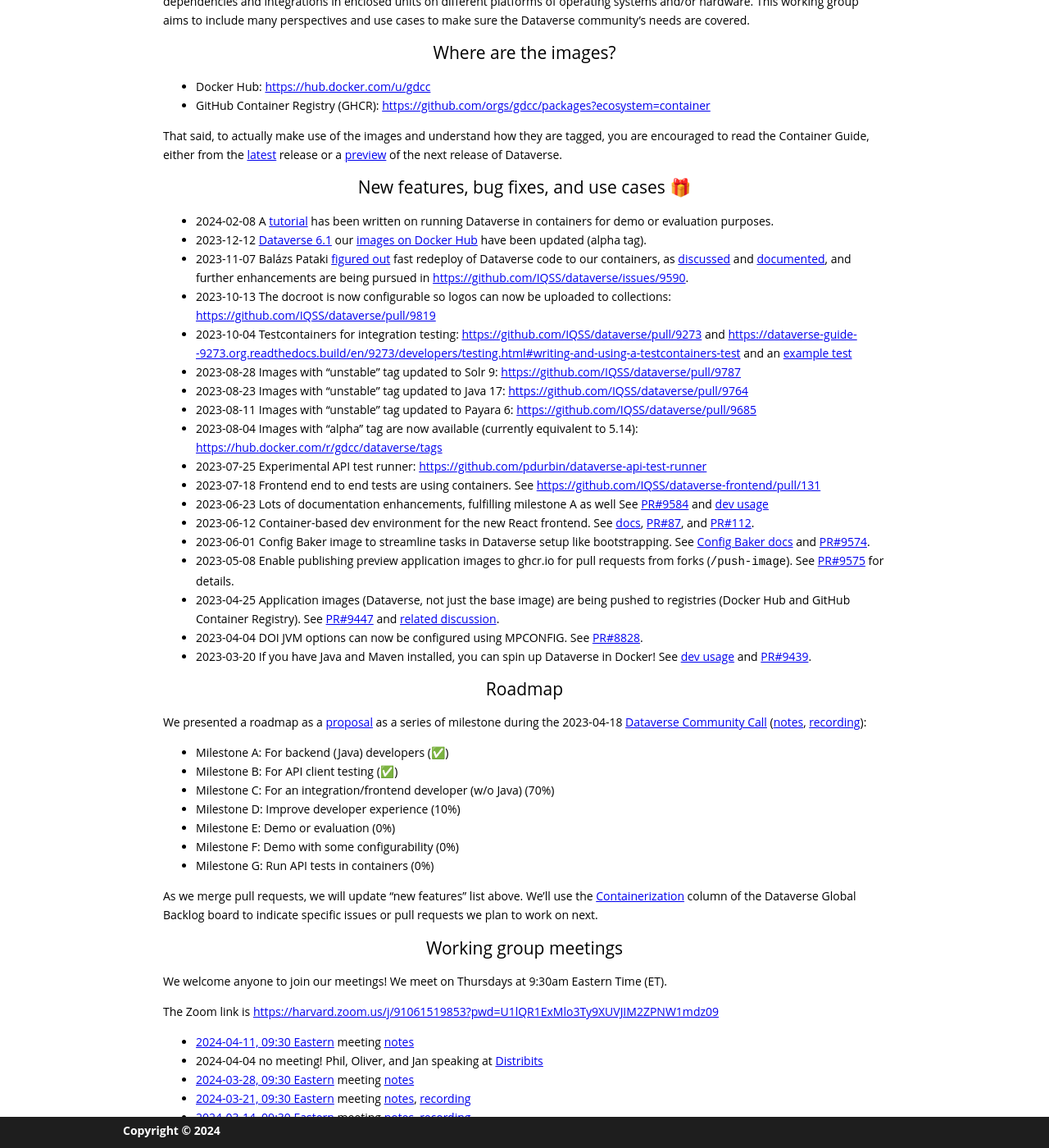
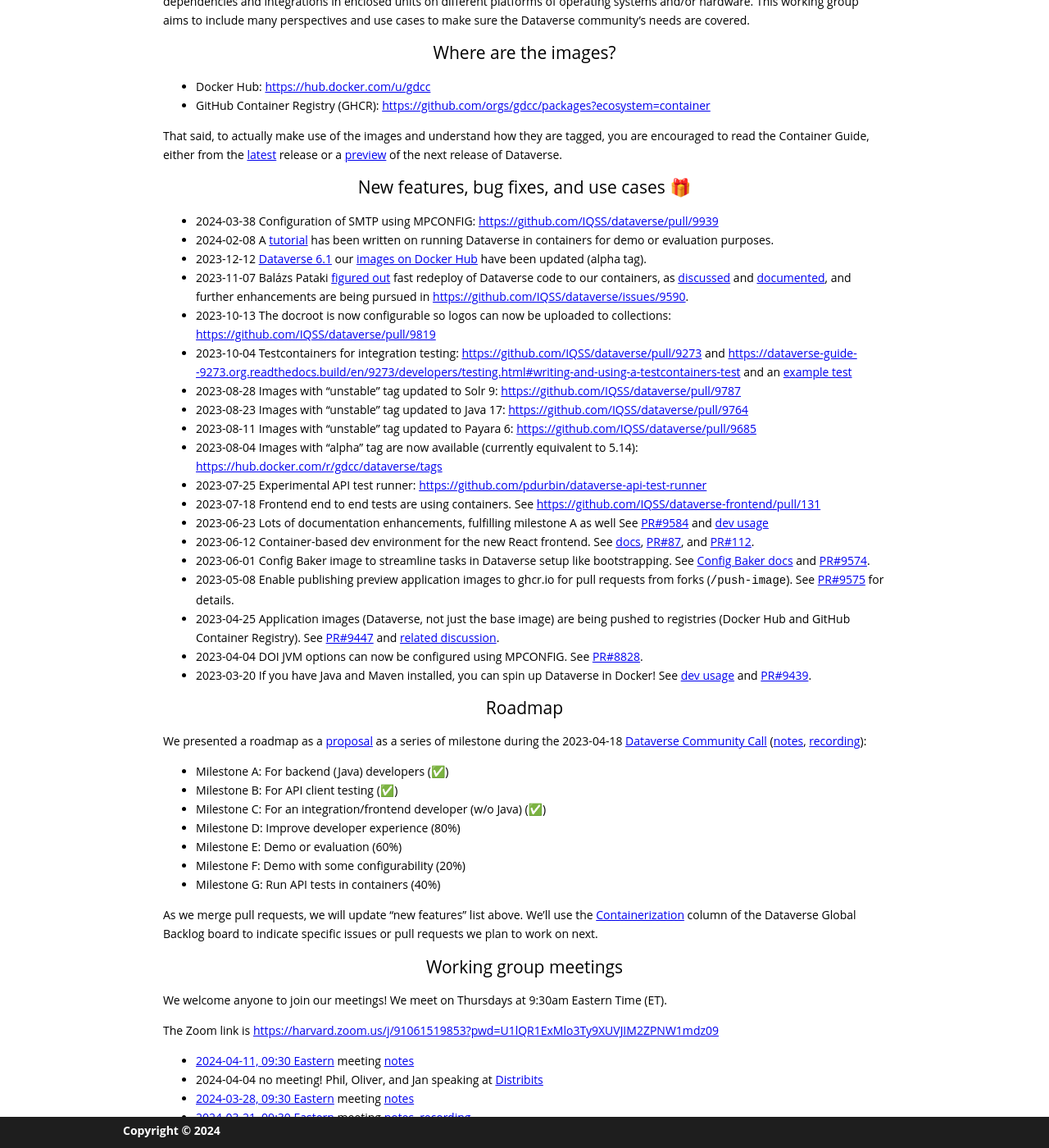
Before and after one commit to gdcc/ct.gdcc.io, a Jekyll site: the page built from index.md, in a window 1280 px wide and 1400 px high, scrolled down 656 px. Shown: the whole window at 82% size. Built offline with Jekyll 4.4.1, drawn with Linux system fonts in a browser that asks for light colours; our own code applies the rules of GitHub Pages for plain Markdown files.

Commit message:
update milestone numbers, mention SMTP config

```diff
--- a/index.md
+++ b/index.md
@@ -18,6 +18,7 @@ That said, to actually make use of the images and understand how they are tagged
 
 ## New features, bug fixes, and use cases 🎁
 
+- 2024-03-38 Configuration of SMTP using MPCONFIG: <https://github.com/IQSS/dataverse/pull/9939>
 - 2024-02-08 A [tutorial](https://groups.google.com/g/dataverse-community/c/GmXMMJe3Mr0/m/gP_Z9odKAQAJ) has been written on running Dataverse in containers for demo or evaluation purposes.
 - 2023-12-12 [Dataverse 6.1](https://github.com/IQSS/dataverse/releases/tag/v6.1) our [images on Docker Hub](https://hub.docker.com/u/gdcc) have been updated (alpha tag).
 - 2023-11-07 Balázs Pataki [figured out](https://github.com/IQSS/dataverse/pull/10088) fast redeploy of Dataverse code to our containers, as [discussed](https://groups.google.com/g/dataverse-community/c/zNBDzSMF2Q0/m/Z-xS6fA2BgAJ) and [documented](https://guides.dataverse.org/en/6.1/container/dev-usage.html#redeploying), and further enhancements are being pursued in <https://github.com/IQSS/dataverse/issues/9590>.
@@ -46,11 +47,11 @@ We presented a roadmap as a [proposal](https://docs.google.com/document/d/14DHDB
 
 - Milestone A: For backend (Java) developers (✅)
 - Milestone B: For API client testing (✅)
-- Milestone C: For an integration/frontend developer (w/o Java) (70%)
-- Milestone D: Improve developer experience (10%)
-- Milestone E: Demo or evaluation (0%)
-- Milestone F: Demo with some configurability (0%)
-- Milestone G: Run API tests in containers (0%)
+- Milestone C: For an integration/frontend developer (w/o Java) (✅)
+- Milestone D: Improve developer experience (80%)
+- Milestone E: Demo or evaluation (60%)
+- Milestone F: Demo with some configurability (20%)
+- Milestone G: Run API tests in containers (40%)
 
 As we merge pull requests, we will update "new features" list above. We'll use the [Containerization](https://github.com/orgs/IQSS/projects/34/views/17) column of the Dataverse Global Backlog board to indicate specific issues or pull requests we plan to work on next.
 
```
